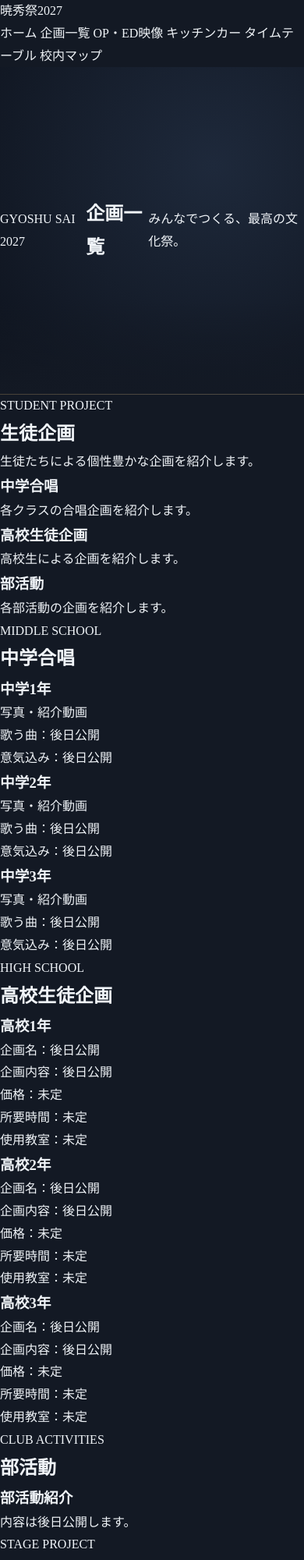
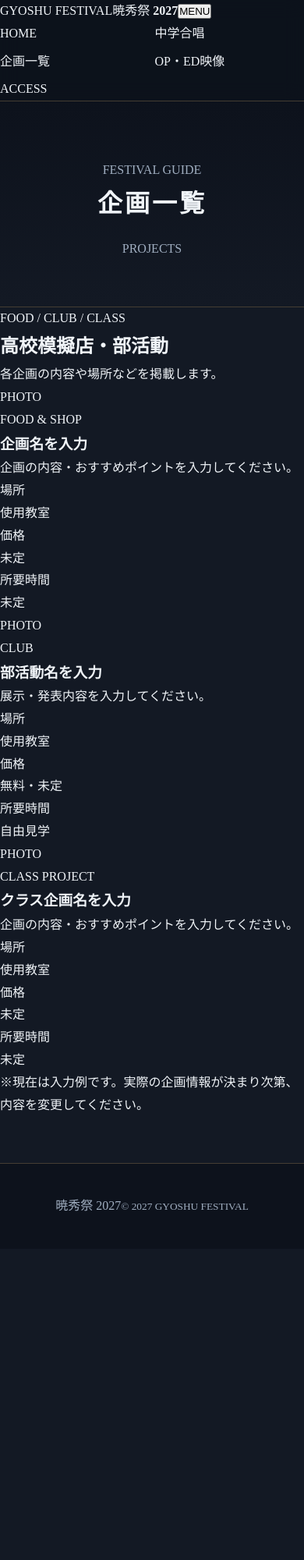
Before and after one commit to gyoshusai2027/gyoshusai-2027, a plain HTML site: page projects.html in a window 390 px wide. Shown: the top 2000 px of the page at 78% size. After the commit the page ends 1601 px from the top, so only its background shows below. Drawn offline with Linux system fonts and the light colour scheme; files that its build step writes are made by us from their sources.

Commit message:
Update projects.html

```diff
--- a/projects.html
+++ b/projects.html
@@ -2,145 +2,23 @@
 <!DOCTYPE html>
 <html lang="ja">
 <head>
-  <meta charset="UTF-8">
-  <meta name="viewport" content="width=device-width, initial-scale=1.0">
+  <meta charset="UTF-8"><meta name="viewport" content="width=device-width, initial-scale=1.0">
   <title>企画一覧｜暁秀祭2027</title>
-  <link rel="stylesheet" href="css/style.css">
+  <link rel="preconnect" href="https://fonts.googleapis.com"><link rel="preconnect" href="https://fonts.gstatic.com" crossorigin>
+  <link href="https://fonts.googleapis.com/css2?family=Noto+Sans+JP:wght@400;500;600;700&family=Playfair+Display:wght@500;600;700&display=swap" rel="stylesheet">
+  <link rel="stylesheet" href="style.css"><script src="script.js" defer></script>
 </head>
 <body>
-
-<header>
-  <a href="index.html">暁秀祭2027</a>
-  <nav>
-    <a href="index.html">ホーム</a>
-    <a href="projects.html">企画一覧</a>
-    <a href="stage.html">OP・ED映像</a>
-    <a href="food.html">キッチンカー</a>
-    <a href="timetable.html">タイムテーブル</a>
-    <a href="map.html">校内マップ</a>
-  </nav>
-</header>
-
+<header class="site-header"><a class="brand" href="index.html"><span class="brand-en">GYOSHU FESTIVAL</span><span class="brand-ja">暁秀祭 <b>2027</b></span></a><button class="menu-toggle" type="button" aria-expanded="false">MENU</button><nav class="global-nav"><a href="index.html">HOME</a><a href="chorus.html">中学合唱</a><a class="current" href="projects.html">企画一覧</a><a href="videos.html">OP・ED映像</a><a href="index.html#access">ACCESS</a></nav></header>
 <main>
-
-<section class="hero">
-  <p>GYOSHU SAI 2027</p>
-  <h1>企画一覧</h1>
-  <p>みんなでつくる、最高の文化祭。</p>
-</section>
-
-<section>
-  <p class="section-label">STUDENT PROJECT</p>
-  <h2>生徒企画</h2>
-  <p>生徒たちによる個性豊かな企画を紹介します。</p>
-
-  <div class="photo-list">
-    <a href="#middle-school">
-      <h3>中学合唱</h3>
-      <p>各クラスの合唱企画を紹介します。</p>
-    </a>
-    <a href="#high-school">
-      <h3>高校生徒企画</h3>
-      <p>高校生による企画を紹介します。</p>
-    </a>
-    <a href="#club">
-      <h3>部活動</h3>
-      <p>各部活動の企画を紹介します。</p>
-    </a>
-  </div>
-</section>
-
-<section id="middle-school">
-  <p class="section-label">MIDDLE SCHOOL</p>
-  <h2>中学合唱</h2>
-
-  <div class="photo-list">
-    <div>
-      <h3>中学1年</h3>
-      <p>写真・紹介動画</p>
-      <p>歌う曲：後日公開</p>
-      <p>意気込み：後日公開</p>
+  <section class="page-hero page-hero-projects"><p class="eyebrow">FESTIVAL GUIDE</p><h1>企画一覧</h1><p>PROJECTS</p></section>
+  <section class="section-wrap page-content"><p class="section-kicker">FOOD / CLUB / CLASS</p><h2 class="section-title">高校模擬店・部活動</h2><p class="intro-copy">各企画の内容や場所などを掲載します。</p>
+    <div class="project-grid">
+      <article class="project-card"><div class="placeholder-image">PHOTO</div><div class="project-card-body"><span class="card-label">FOOD &amp; SHOP</span><h3>企画名を入力</h3><p>企画の内容・おすすめポイントを入力してください。</p><dl><div><dt>場所</dt><dd>使用教室</dd></div><div><dt>価格</dt><dd>未定</dd></div><div><dt>所要時間</dt><dd>未定</dd></div></dl></div></article>
+      <article class="project-card"><div class="placeholder-image">PHOTO</div><div class="project-card-body"><span class="card-label">CLUB</span><h3>部活動名を入力</h3><p>展示・発表内容を入力してください。</p><dl><div><dt>場所</dt><dd>使用教室</dd></div><div><dt>価格</dt><dd>無料・未定</dd></div><div><dt>所要時間</dt><dd>自由見学</dd></div></dl></div></article>
+      <article class="project-card"><div class="placeholder-image">PHOTO</div><div class="project-card-body"><span class="card-label">CLASS PROJECT</span><h3>クラス企画名を入力</h3><p>企画の内容・おすすめポイントを入力してください。</p><dl><div><dt>場所</dt><dd>使用教室</dd></div><div><dt>価格</dt><dd>未定</dd></div><div><dt>所要時間</dt><dd>未定</dd></div></dl></div></article>
     </div>
-    <div>
-      <h3>中学2年</h3>
-      <p>写真・紹介動画</p>
-      <p>歌う曲：後日公開</p>
-      <p>意気込み：後日公開</p>
-    </div>
-    <div>
-      <h3>中学3年</h3>
-      <p>写真・紹介動画</p>
-      <p>歌う曲：後日公開</p>
-      <p>意気込み：後日公開</p>
-    </div>
-  </div>
-</section>
-
-<section id="high-school">
-  <p class="section-label">HIGH SCHOOL</p>
-  <h2>高校生徒企画</h2>
-
-  <div class="photo-list">
-    <div>
-      <h3>高校1年</h3>
-      <p>企画名：後日公開</p>
-      <p>企画内容：後日公開</p>
-      <p>価格：未定</p>
-      <p>所要時間：未定</p>
-      <p>使用教室：未定</p>
-    </div>
-    <div>
-      <h3>高校2年</h3>
-      <p>企画名：後日公開</p>
-      <p>企画内容：後日公開</p>
-      <p>価格：未定</p>
-      <p>所要時間：未定</p>
-      <p>使用教室：未定</p>
-    </div>
-    <div>
-      <h3>高校3年</h3>
-      <p>企画名：後日公開</p>
-      <p>企画内容：後日公開</p>
-      <p>価格：未定</p>
-      <p>所要時間：未定</p>
-      <p>使用教室：未定</p>
-    </div>
-  </div>
-</section>
-
-<section id="club">
-  <p class="section-label">CLUB ACTIVITIES</p>
-  <h2>部活動</h2>
-  <div class="photo-list">
-    <div>
-      <h3>部活動紹介</h3>
-      <p>内容は後日公開します。</p>
-    </div>
-  </div>
-</section>
-
-<section>
-  <p class="section-label">STAGE PROJECT</p>
-  <h2>ステージ企画</h2>
-
-  <div class="photo-list">
-    <div>
-      <h3>暁秀王</h3>
-      <p>出演者・内容は後日公開します。</p>
-    </div>
-    <div>
-      <h3>GGT</h3>
-      <p>出演グループは後日公開します。</p>
-    </div>
-  </div>
-</section>
-
-</main>
-
-<footer>
-  <p>暁秀祭2027 公式サイト</p>
-  <p>© 暁秀祭2027</p>
-</footer>
-
-</body>
-</html>
+    <p class="notice">※現在は入力例です。実際の企画情報が決まり次第、内容を変更してください。</p>
+  </section>
+</main><footer class="site-footer"><a class="footer-brand" href="index.html">暁秀祭 2027</a><small>© 2027 GYOSHU FESTIVAL</small></footer>
+</body></html>
```
